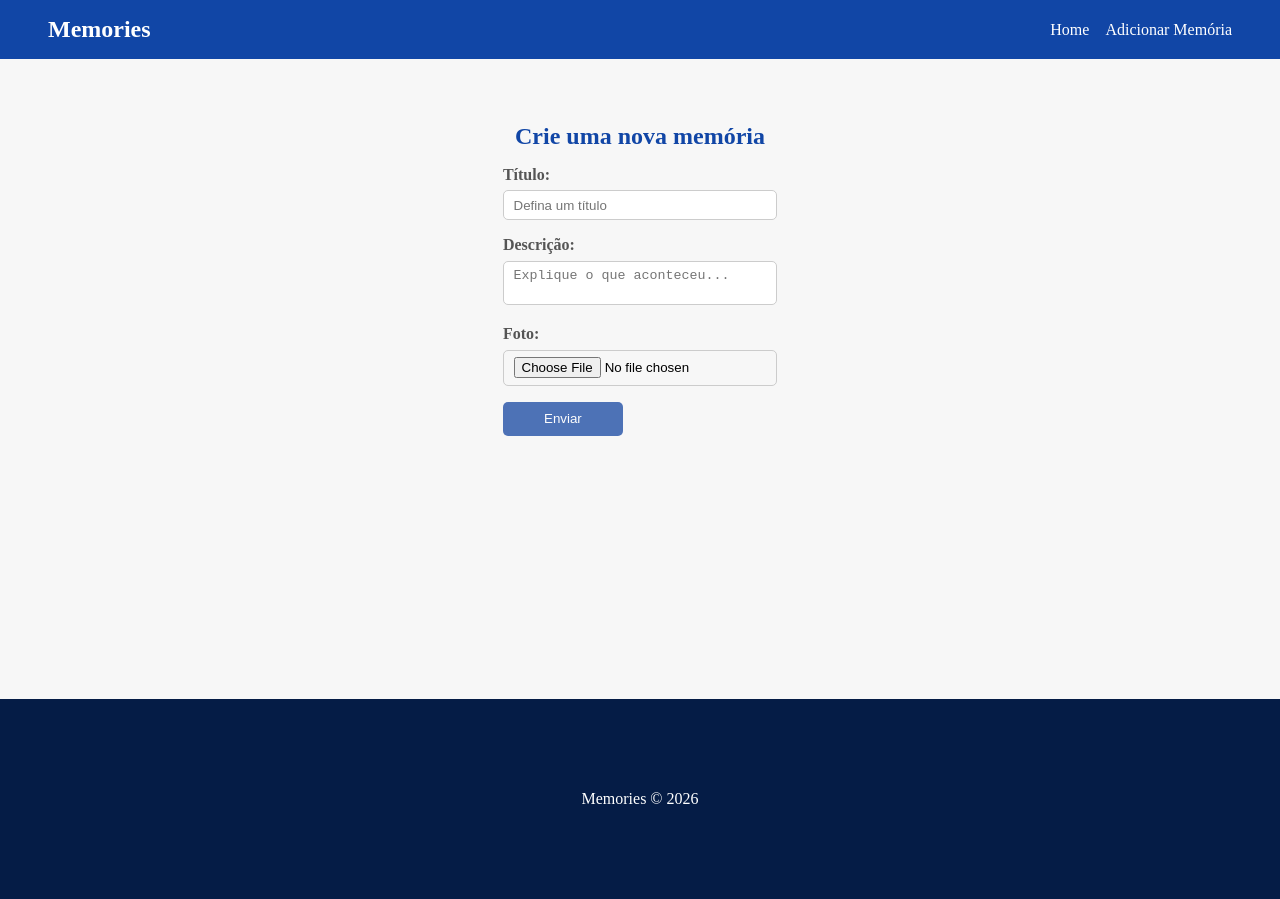
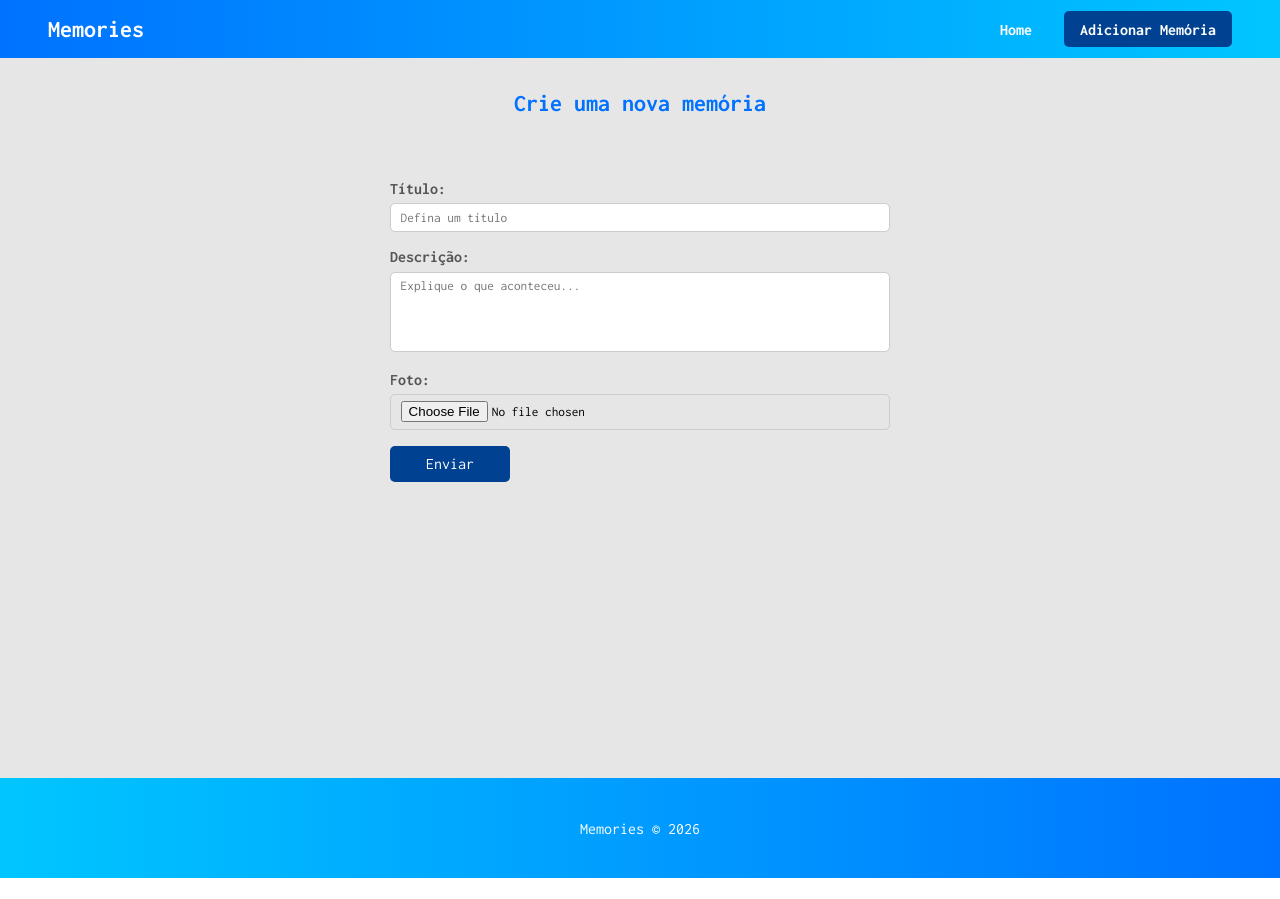
Before and after one commit to rodrigodesouzasantos97/Memories, a React (Vite) app in the folder frontend/: page /add-memory in a window 1280 px wide. After the commit the page ends 878 px from the top, so only its background shows below. Built offline with nearby package versions, Linux system fonts and the light colour scheme.

Commit message:
style: adjust spacing, add border and change colors

```diff
--- a/frontend/src/App.css
+++ b/frontend/src/App.css
@@ -1,4 +1,4 @@
 .container {
-  min-height: 80vh;
-  background-color: #f7f7f7;
+  min-height: 90vh;
+  background-color: #e6e6e6;
 }
--- a/frontend/src/components/Footer.css
+++ b/frontend/src/components/Footer.css
@@ -1,6 +1,6 @@
 footer {
-  background-color: #051c46;
-  height: 200px;
+  background: linear-gradient(to right, #00c6ff, #0072ff);
+  height: 100px;
   display: flex;
   align-items: center;
   justify-content: center;
--- a/frontend/src/components/Navbar.css
+++ b/frontend/src/components/Navbar.css
@@ -1,5 +1,5 @@
 .navbar {
-  background-color: #1146a6;
+  background: linear-gradient(to right, #0072ff, #00c6ff);
   padding: 1rem 3rem;
   display: flex;
   justify-content: space-between;
@@ -8,9 +8,10 @@
 
 .navbar ul {
   display: flex;
-  gap: 1rem;
+  gap: 2rem;
 }
 
 .navbar a {
   color: #fff;
+  font-weight: bold;
 }
--- a/frontend/src/components/Navbar.jsx
+++ b/frontend/src/components/Navbar.jsx
@@ -13,7 +13,7 @@ const Navbar = () => {
           <Link to="/">Home</Link>
         </li>
         <li>
-          <Link to="/add-memory">Adicionar Memória</Link>
+          <Link to="/add-memory" className="btn">Adicionar Memória</Link>
         </li>
       </ul>
     </nav>
--- a/frontend/src/index.css
+++ b/frontend/src/index.css
@@ -2,6 +2,7 @@
   margin: 0;
   padding: 0;
   box-sizing: border-box;
+  font-family: "Inconsolata", monospace;
 }
 
 img {
@@ -16,25 +17,21 @@ a {
   text-decoration: none;
 }
 
-h3 {
-  margin-bottom: 1.2rem;
-}
-
 .btn {
-  background-color: #2351a7;
+  background-color: #004191;
   color: #fff;
   border-radius: 5px;
   padding: 0.6rem 1rem;
   max-width: 120px;
   text-align: center;
   border: none;
-  opacity: 0.8;
-  transform: 0.3s;
+  transition: 0.3s;
   cursor: pointer;
+  font-size: 1rem;
 }
 
 .btn:hover {
-  opacity: 1;
+  background-color: #00295a;
 }
 
 form {
@@ -53,4 +50,5 @@ textarea {
 
 textarea {
   resize: none;
+  height: 80px;
 }
--- a/frontend/src/routes/AddMemory.css
+++ b/frontend/src/routes/AddMemory.css
@@ -7,13 +7,13 @@
 }
 
 .add-memory-page h2 {
-  color: #1146a6;
-  padding: 2rem 0 1rem;
+  color: #0072ff;
+  padding-bottom: 4rem;
   text-align: center;
 }
 
 .add-memory-page form {
-  max-width: 500px;
+  width: 500px;
 }
 
 .add-memory-page p {
--- a/frontend/src/routes/Home.css
+++ b/frontend/src/routes/Home.css
@@ -18,6 +18,9 @@
   display: flex;
   flex-direction: column;
   gap: 0.8rem;
+  border: 2px solid #00c6ff;
+  padding: 1rem;
+  border-radius: 10px;
 }
 
 .memory img {
--- a/frontend/src/routes/Memory.css
+++ b/frontend/src/routes/Memory.css
@@ -8,13 +8,18 @@
 }
 
 .memory-page h2 {
-  color: #1146a6;
+  color: #0072ff;
+}
+
+.memory-page h3 {
+  margin-bottom: 1rem;
 }
 
 .memory-page img {
   max-width: 500px;
   max-height: 500px;
   object-fit: cover;
+  border-radius: 10px;
 }
 
 .comment-form {
@@ -26,12 +31,15 @@
 }
 
 .comment {
-  border-bottom: 1px solid #ccc;
+  border: 2px solid #ccc;
   margin-bottom: 1rem;
   padding-bottom: 1rem;
+  padding: 1rem;
+  border-radius: 10px;
 }
 
 .comment-name {
   font-weight: bold;
   color: #555;
+  margin-bottom: 0.5rem;
 }
```
